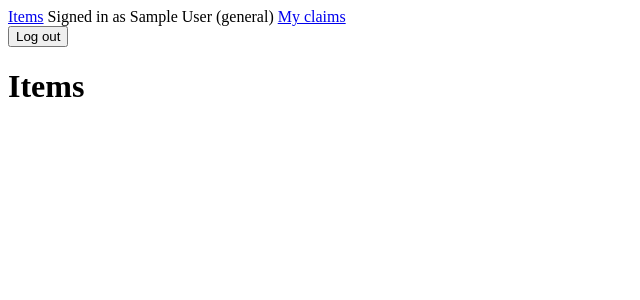
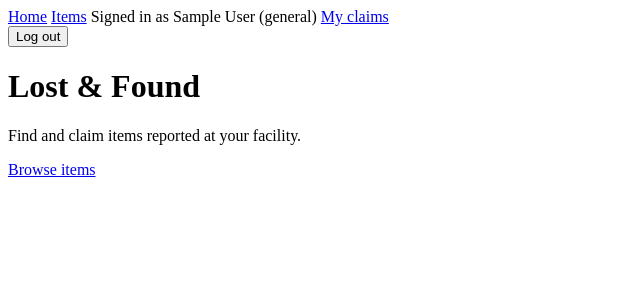
Before and after one commit to Lemona0403/csci3100-project, a Rails app: page / in a window 1280 px wide. Shown: the top 300 px of the page, without its empty margins (0-640 px from the left). Run offline with Rails 7, Linux system fonts and the light colour scheme; the visitor is signed in with stand-in values (Sample User, id 1); data that the repository does not hold is empty; some libraries are stand-ins or nearby versions.

Commit message:
Creating Homepage

```diff
--- /dev/null
+++ b/lost_and_found_app/app/controllers/home_controller.rb
@@ -0,0 +1,4 @@
+class HomeController < ApplicationController
+  def index
+  end
+end
--- /dev/null
+++ b/lost_and_found_app/app/helpers/home_helper.rb
@@ -0,0 +1,2 @@
+module HomeHelper
+end
--- /dev/null
+++ b/lost_and_found_app/app/views/home/index.html.erb
@@ -0,0 +1,11 @@
+<h1>Lost & Found</h1>
+
+<p>Find and claim items reported at your facility.</p>
+
+<% if user_signed_in? %>
+  <%= link_to "Browse items", items_path %>
+<% else %>
+  <p>Sign in to browse the lost-and-found items.</p>
+  <%= link_to "Sign in", new_user_session_path %>
+  <%= link_to "Create an account", new_user_registration_path %>
+<% end %>
--- a/lost_and_found_app/app/views/layouts/application.html.erb
+++ b/lost_and_found_app/app/views/layouts/application.html.erb
@@ -12,10 +12,12 @@
 
   <body>
     <header>
-      <nav>
-        <%= link_to "Items", items_path %>
+        <nav>
+        <%= link_to "Home", root_path %>
 
         <% if user_signed_in? %>
+          <%= link_to "Items", items_path %>
+
           <span>
             Signed in as <%= current_user.name %> (<%= current_user.role %>)
           </span>
@@ -32,10 +34,10 @@
                 destroy_user_session_path,
                 method: :delete %>
         <% elsif !devise_controller? %>
-          <%= link_to "Log in", new_user_session_path %>
+          <%= link_to "Sign in", new_user_session_path %>
           <%= link_to "Sign up", new_user_registration_path %>
         <% end %>
-      </nav>
+        </nav>
     </header>
 
     <% if notice.present? %>
--- a/lost_and_found_app/config/routes.rb
+++ b/lost_and_found_app/config/routes.rb
@@ -1,4 +1,5 @@
 Rails.application.routes.draw do
+  get 'home/index'
   devise_for :users
   resources :items do
     resources :claims, only: %i[new create]
@@ -13,5 +14,5 @@ Rails.application.routes.draw do
   get "up" => "rails/health#show", as: :rails_health_check
 
   # Defines the root path route ("/")
-  root "items#index"
+  root "home#index"
 end
```
Also changed, not shown: lost_and_found_app/test/controllers/home_controller_test.rb (added, +8 -0 lines).
